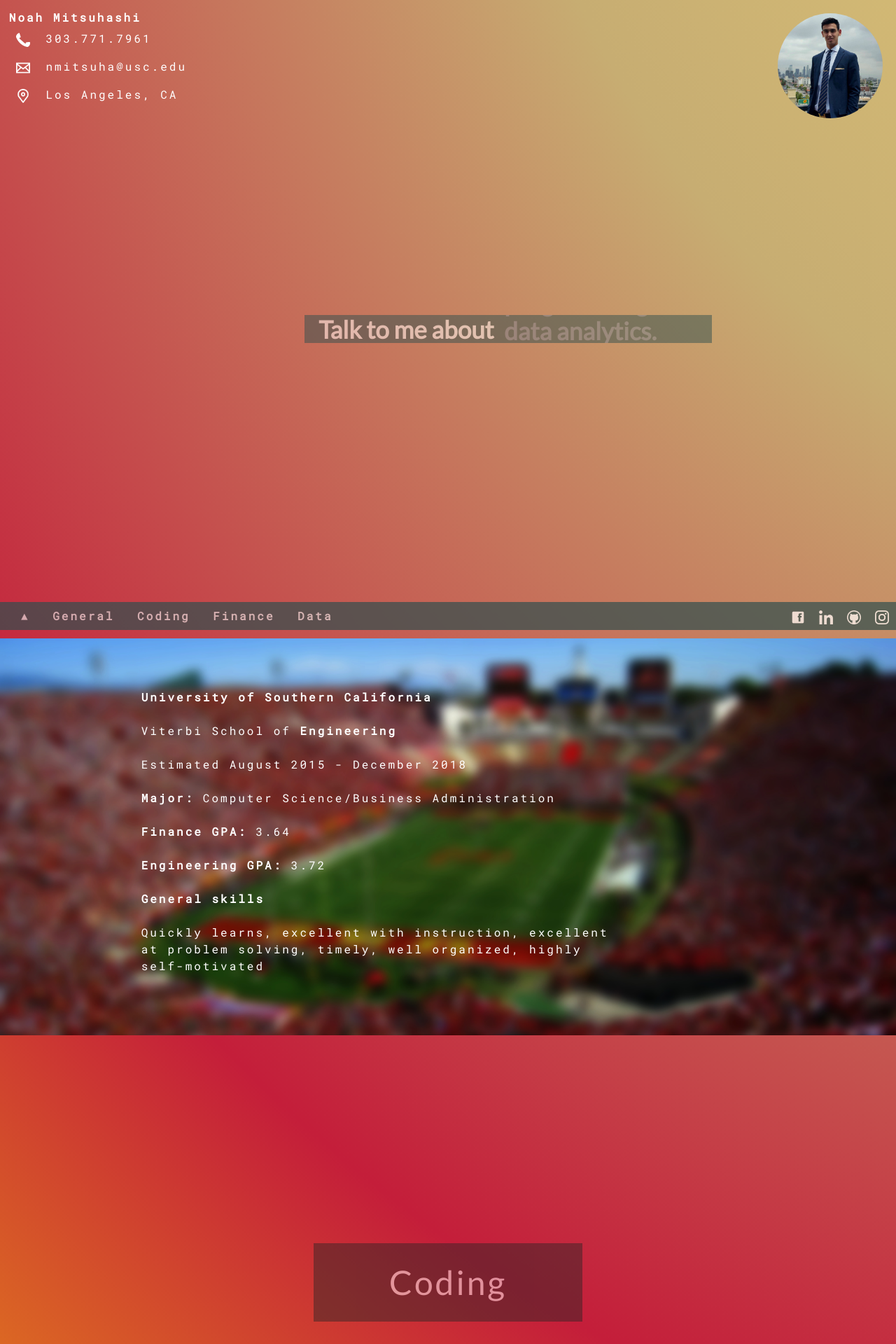
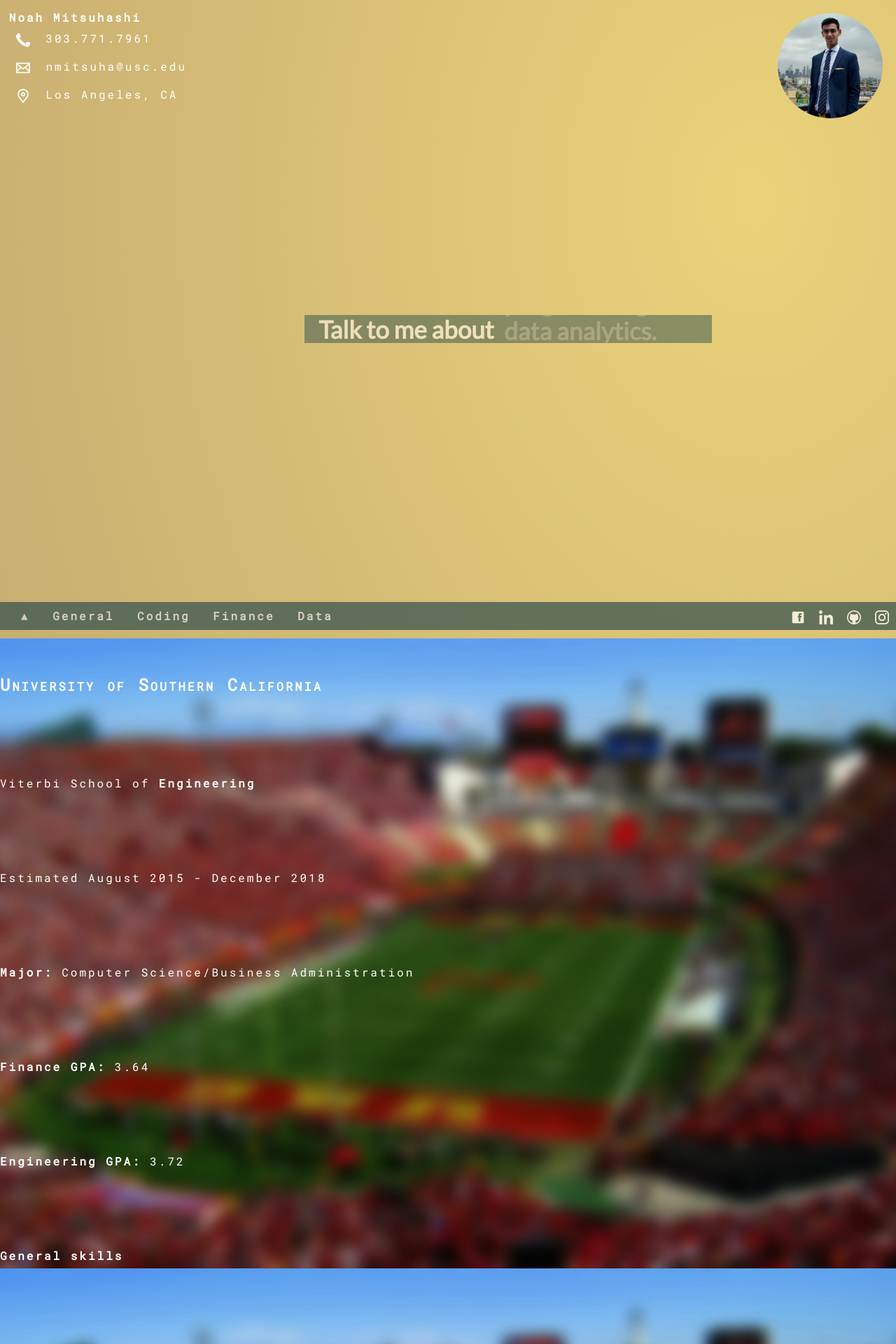
Before and after one commit to nmits/nmits.github.io, a Jekyll site: the page built from index.html, in a window 1280 px wide. Shown: the top 1920 px of the page at 70% size. Built offline with Jekyll 4.4.1, drawn with Linux system fonts in a browser that asks for light colours; nearby versions of some CDN libraries; some of the changed text lies outside the part shown.

Commit message:
Aesthetic updates

```diff
--- a/_layouts/default.html
+++ b/_layouts/default.html
@@ -13,112 +13,103 @@
         <div class="ContentWrapper">
             <a id="School"></a>
         <div class = "SchoolText">
-            <p>
-                <b>University of Southern California</b>
-
-                Viterbi School of <b>Engineering</b>
-
-                Estimated August 2015 - December 2018
-
-                <b>Major:</b> Computer Science/Business Administration
-
-                <b>Finance GPA:</b> 3.64
-
-                <b>Engineering GPA:</b> 3.72
-
-                <b>General skills</b>
-
-                Quickly learns, excellent with instruction, excellent
-                at problem solving, timely, well organized, highly
-                self-motivated
-            </p>
+            <h2>University of Southern California</h2>
+            <br>
+            <p>Viterbi School of <b>Engineering</b></p>
+            <br>
+            <p>Estimated August 2015 - December 2018</p>
+            <br>
+            <p><b>Major:</b> Computer Science/Business Administration</p>
+            <br>
+            <p><b>Finance GPA:</b> 3.64</p>
+            <br>
+            <p><b>Engineering GPA:</b> 3.72</p>
+            <br>
+            <p><b>General skills</b></p>
+            <br>
+            <p>Quickly learns, excellent with instruction, excellent</p>
+            <p>at problem solving, timely, well organized, highly</p>
+            <p>self-motivated</p>
         </div>
             <a id="Coding"></a>
             <div class="titles"><p>Coding</p></div>
         <div class = "CodingText">
-            <p>
-                <b>Programmer for Kairos</b>
-
-                Assisted with programming stock trading techniques and methodology
-                to be automated through utilizing Scala for backend and Swift for
-                front end iPhone app programming
-
-                <b>Financial Intern for Candle3</b>
-
-                Provided comprehensive technical support
-
-                <b>Systems programming for Savant</b>
-
-                Installed and customized home automation systems for high end homes
-                and businesses as well as worked on programming new functionality
-                for upcoming product releases
-
-                <b>Recent projects</b>
-
-                Brute force MD5 cracker
-                Scrabble with visual UI
-                This website
-
-                <b>Coding skills</b>
-
-                Library/api utilization, Programming theory, Python
-                Java, CSS, Swift, AHK
-                HTML,  C++, AngularJS
-            </p>
+            <h2>Programmer for Kairos</h2>
+            <br>
+            <p>Assisted with programming stock trading techniques and methodology</p>
+            <p>to be automated through utilizing Scala for backend and Swift for</p>
+            <p>front end iPhone app programming</p>
+            <br>
+            <h2>Financial Intern for Candle3</h2>
+            <br>
+            <p>Provided comprehensive technical support</p>
+            <br>
+            <h2>Systems programming for Savant</h2>
+            <br>
+            <p>Installed and customized home automation systems for high end homes</p>
+            <p>and businesses as well as worked on programming new functionality</p>
+            <p>for upcoming product releases</p>
+            <br>
+            <h2>Recent projects</h2>
+            <br>
+            <p>Brute force MD5 cracker</p>
+            <p>Scrabble with visual UI</p>
+            <p>This website</p>
+            <br>
+            <h2>Coding skills</h2>
+            <br>
+            <p>Library/api utilization, Programming theory</p>
+            <p>Python, Java, C++, Swift, AHK</p>
+            <p>HTML, CSS, AngularJS</p>
         </div>
             <a id="Finance"></a>
             <div class="titles"><p>Finance</p><br>
             </div>
         <div class = "FinanceText">
-            <p>
-                <b>Financial Intern for Candle3</b>
-
-                Assisted with financial presentations, contacting clients
-
-                <b>Trojan Investing Society Leaders</b>
-
-                Worked with members to attend seminars pertaining
-                to financial investment in addition to staying up
-                to date on market and company trends and the
-                financial industry
-
-                <b>Recent projects</b>
-
-                Designed high-tech start up for class including business plan
-                Maintaining active portfolio
-
-                <b>Business skills</b>
-
-                Experienced with business fundamentals, strong teamwork
-                and leadership abilities, communicates effectively
-
-            </p>
+            <h2>Financial Intern for Candle3</h2>
+            <br>
+            <p>Assisted with financial presentations, contacting clients</p>
+            <br>
+            <h2>Trojan Investing Society Leaders</h2>
+            <br>
+            <p>Worked with members to attend seminars pertaining</p>
+            <p>to financial investment in addition to staying up</p>
+            <p>to date on market and company trends and the</p>
+            <p>financial industry</p>
+            <br>
+            <h2>Recent projects</h2>
+            <br>
+            <p>Designed high-tech start up for class including business plan</p>
+            <p>Maintaining active portfolio</p>
+            <br>
+            <h2>Business skills</h2>
+            <br>
+            <p>Experienced with business fundamentals, strong teamwork</p>
+            <p>and leadership abilities, communicates effectively</p>
         </div>
             <a id="Data"></a>
             <div class="titles"><p>Data Analytics</p><br>
             </div>
         <div class = "DataText">
-            <p>
-                <b>Programmer for Kairos</b>
-
-                Helped use machine learning to analyze stock trends and
-                create predictive models
-
-                <b>Financial Intern for Candle3</b>
-
-                Analyzed and organized data in excel
-
-                <b>Recent projects</b>
-
-                GPA calculation sheet to weigh different categories
-                Sports predictions based on data (WIP)
-
-                <b>Data analytics skills</b>
-
-                SQL, Data Modeling
-                Excel programming
-                Google sheets
-            </p>
+            <h2>Programmer for Kairos</h2>
+            <br>
+            <p>Helped use machine learning to analyze stock trends and</p>
+            <p>create predictive models</p>
+            <br>
+            <h2>Financial Intern for Candle3</h2>
+            <br>
+            <p>Analyzed and organized data in excel</p>
+            <br>
+            <h2>Recent projects</h2>
+            <br>
+            <p>GPA calculation sheet to weigh different categories</p>
+            <p>Sports predictions based on data (WIP)</p>
+            <br>
+            <h2>Data analytics skills</h2>
+            <br>
+            <p>SQL, Data Modeling</p>
+            <p>Excel programming</p>
+            <p>Google sheets</p>
         </div>
 
 
--- a/_sass/_base.scss
+++ b/_sass/_base.scss
@@ -16,7 +16,7 @@
 
 body {
     webkit-animation: bgAnimation 12.5s ease infinite;
-    animation: bgAnimation 15s ease infinite;
+    animation: bgAnimation 12.5s ease infinite;
     background: radial-gradient(ellipse at center, #EAD27A, #C7AD72, #C41E3A, #FFD700);
     background-size: 400% 400%;
     font: $base-font-weight #{$base-font-size}/#{$base-line-height} $base-font-family;
--- a/_sass/_layout.scss
+++ b/_sass/_layout.scss
@@ -196,7 +196,11 @@
  */
 .page-content {
     padding: $spacing-unit 0;
-    height: 800px;
+
+    h2{
+        font-weight:bold;
+         font-variant: small-caps;
+    }
 }
 
 .ContentWrapper{
```
